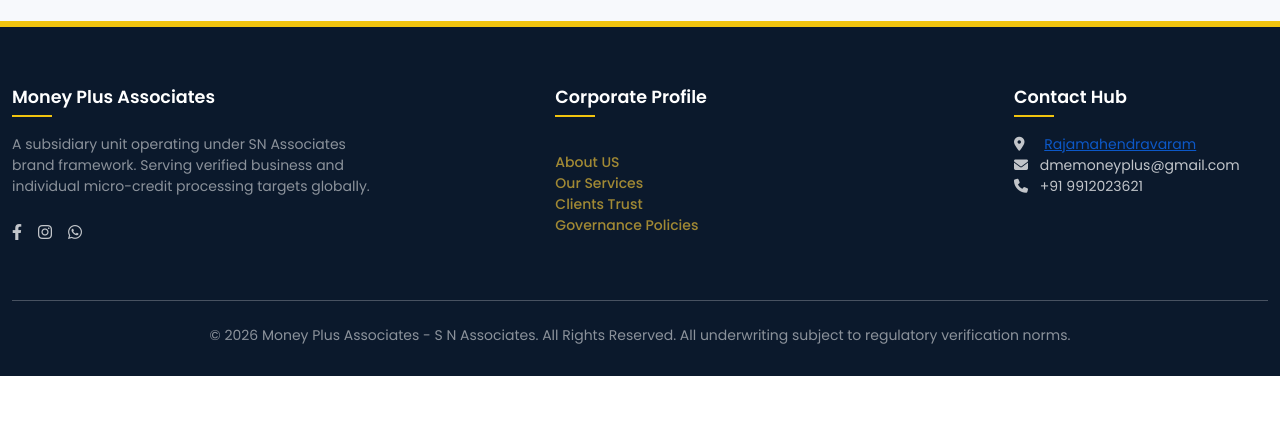
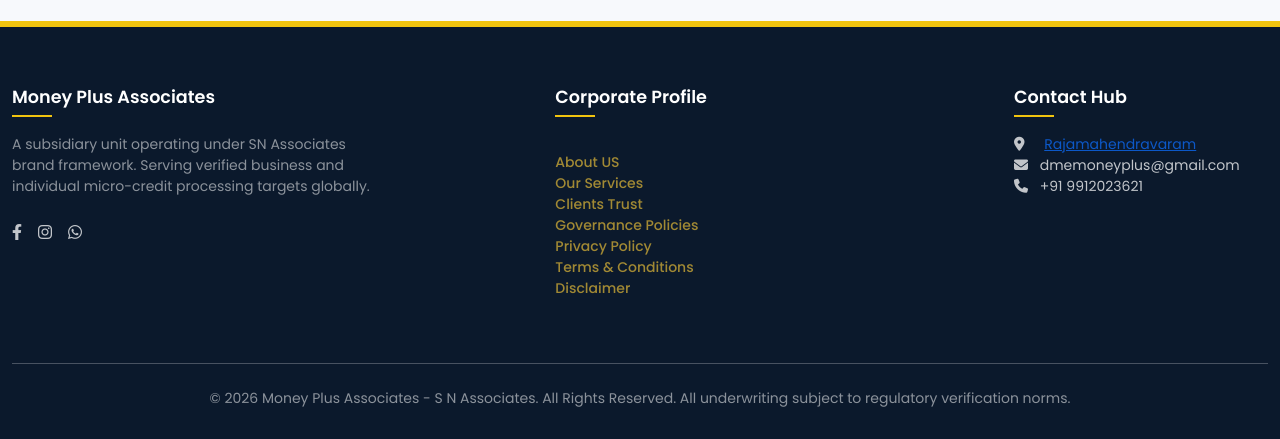
Before and after one commit to MoneyPlusAssociates/MoneyPlusAssociates, a Flask app: page /benefits in a window 1280 px wide. Shown: the part 1810-2249 px from the top of the page. Before the commit the page ends 2186 px from the top, so only its background shows below. Run offline with Flask 3, Linux system fonts and the light colour scheme.

Commit message:
Update benefits.html

```diff
--- a/templates/benefits.html
+++ b/templates/benefits.html
@@ -1,5 +1,3 @@
-
-
 <!DOCTYPE html>
 <html lang="en">
 <head>
@@ -322,7 +320,7 @@
 
     </main>
 
- <footer class="footer-premium">
+   <footer class="footer-premium">
     <div class="container">
         <div class="row g-5 justify-content-between mb-5">
 
@@ -359,6 +357,9 @@
                     <li><a href="/loans">Our Services</a></li>
                     <li><a href="/benefits">Clients Trust</a></li>
                     <li><a href="#">Governance Policies</a></li>
+                    <li><a href="/privacy-policy">Privacy Policy</a></li>
+                    <li><a href="/terms-and-conditions">Terms & Conditions</a></li>
+                    <li><a href="/disclaimer">Disclaimer</a></li>
                 </ul>
             </div>
 
@@ -398,6 +399,5 @@
         </div>
     </div>
 </footer>
-
 </body>
 </html>
```
